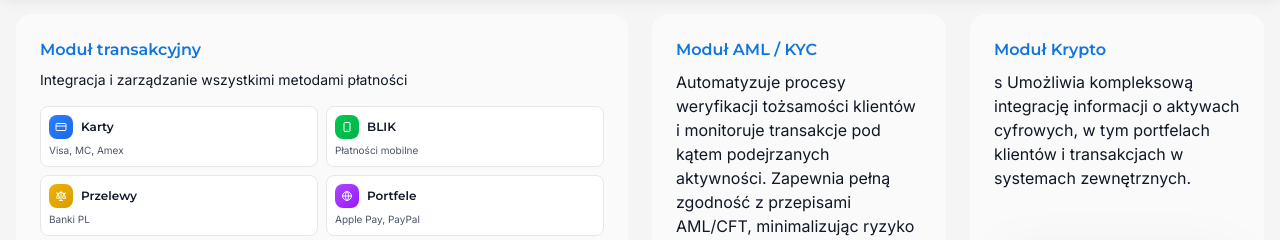
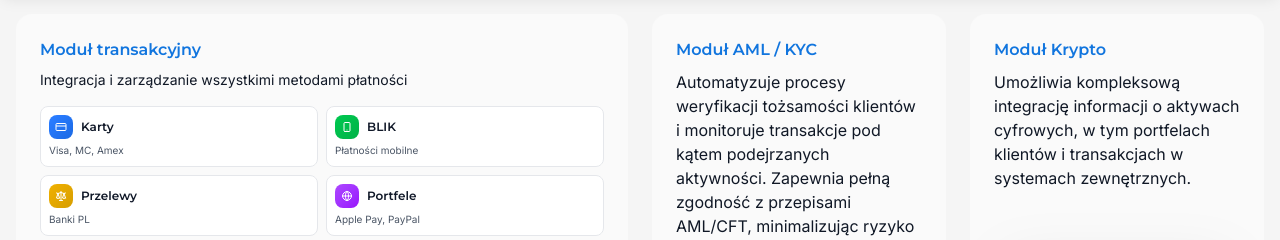
Before and after one commit to beonefront/qonnectone-nextjs-www, a Next.js app: page /moduly in a window 1280 px wide. Shown: the part 809-1049 px from the top of the page. Built offline with nearby package versions, Linux system fonts and the light colour scheme; no server answers.

Commit message:
feat: change spelling

```diff
--- a/src/app/moduly/page.tsx
+++ b/src/app/moduly/page.tsx
@@ -202,7 +202,7 @@ export default function ModulyPage() {
             <div className="group relative items-start overflow-hidden bg-neutral-50 p-6 rounded-2xl hover:bg-orange-500/10 transition-all duration-500 ease-out">
               <div>
                 <h3 className="font-semibold mb-2 text-primary">Moduł Krypto</h3>
-                <p className="text-foreground">s
+                <p className="text-foreground">
                   Umożliwia kompleksową integrację informacji o aktywach cyfrowych, w tym portfelach klientów i transakcjach w systemach zewnętrznych.
                 </p>
               </div>
```
